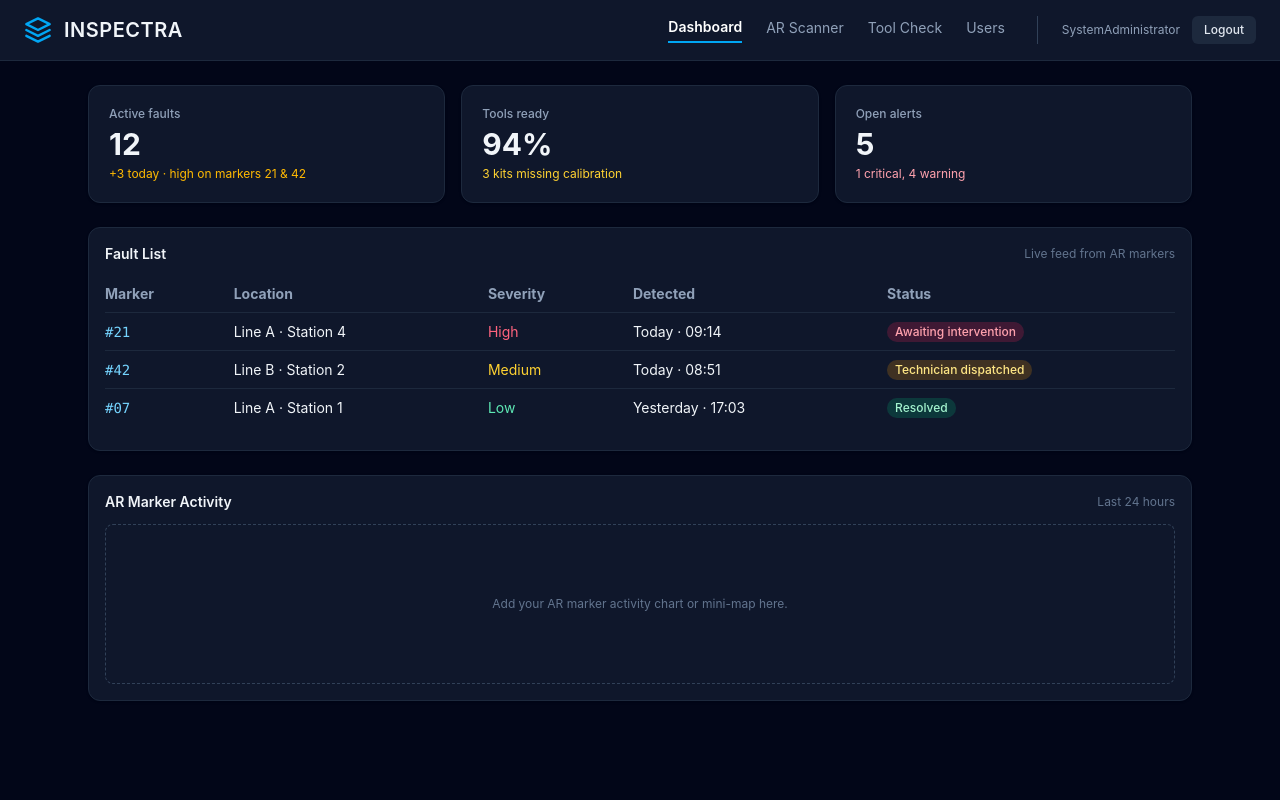
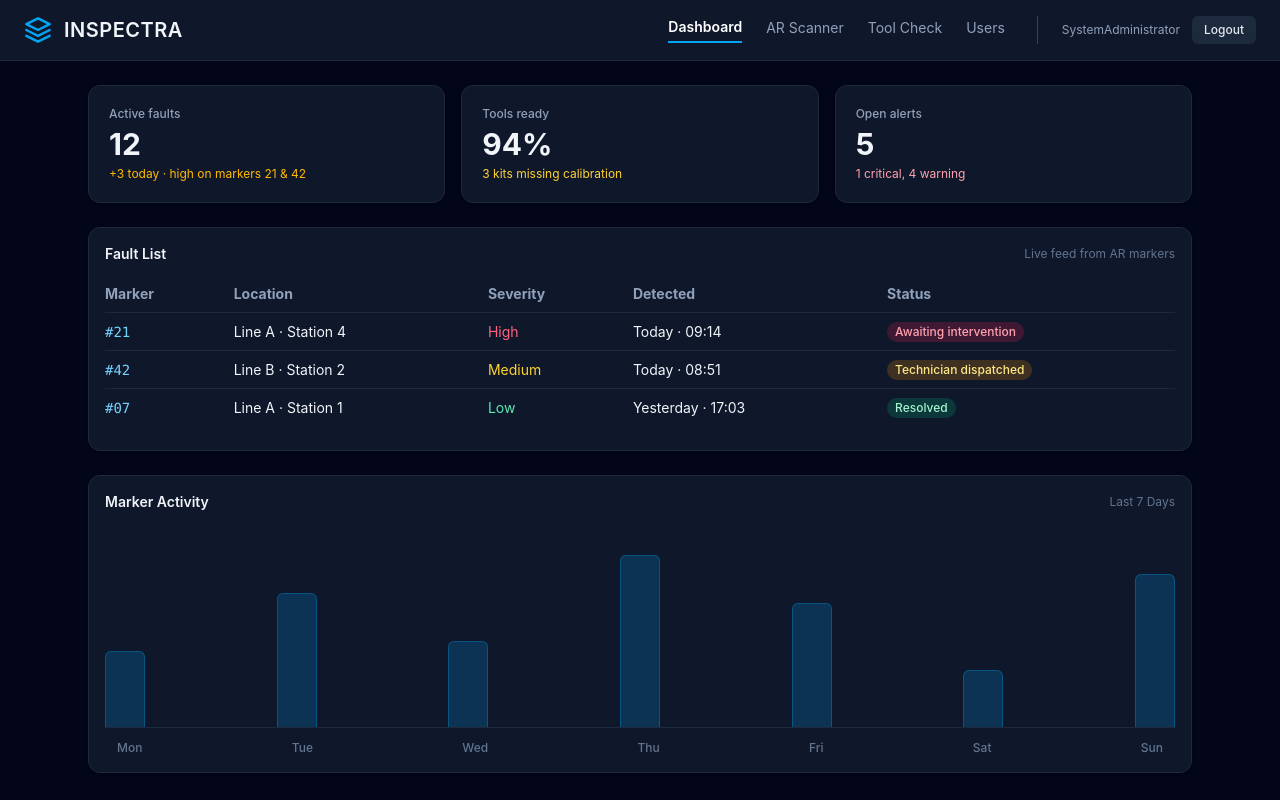
Before and after one commit to IgorTuchel/tiic-coursework, a React (Vite) app in the folder frontend/: page /dashboard in a window 1280 px wide. Built offline with nearby package versions, Linux system fonts and the light colour scheme.

Commit message:
Improved Marker Activity Chart

```diff
--- a/frontend/src/components/UserList.jsx
+++ b/frontend/src/components/UserList.jsx
@@ -2,8 +2,29 @@
 import React from "react";
 
 function UserList({ users, onEdit, onDelete }) {
-  if (users.length === 0) {
-    return <p className="text-slate-400">No users defined yet.</p>;
+  // Premium Empty State
+  if (!users || users.length === 0) {
+    return (
+      <div className="flex flex-col items-center justify-center py-16 px-4 bg-slate-900/40 border border-slate-800 border-dashed rounded-xl shadow-sm">
+        <svg
+          className="w-12 h-12 text-slate-700 mb-4"
+          fill="none"
+          stroke="currentColor"
+          strokeWidth="1.5"
+          viewBox="0 0 24 24"
+        >
+          <path
+            strokeLinecap="round"
+            strokeLinejoin="round"
+            d="M15 19.128a9.38 9.38 0 002.625.372 9.337 9.337 0 004.121-.952 4.125 4.125 0 00-7.533-2.493M15 19.128v-.003c0-1.113-.285-2.16-.786-3.07M15 19.128v.106A12.318 12.318 0 018.624 21c-2.331 0-4.512-.645-6.374-1.766l-.001-.109a6.375 6.375 0 0111.964-3.07M12 6.375a3.375 3.375 0 11-6.75 0 3.375 3.375 0 016.75 0zm8.25 2.25a2.625 2.625 0 11-5.25 0 2.625 2.625 0 015.25 0z"
+          />
+        </svg>
+        <h3 className="text-lg font-medium text-slate-200 mb-1">No users found</h3>
+        <p className="text-sm text-slate-500 text-center max-w-sm">
+          There are currently no users registered in the system. Create a new user above to assign roles and maintenance access.
+        </p>
+      </div>
+    );
   }
 
   return (
--- a/frontend/src/pages/DashboardPage.jsx
+++ b/frontend/src/pages/DashboardPage.jsx
@@ -90,18 +90,37 @@ function DashboardPage() {
           </div>
         </section>
 
-        {/* AR Marker Activity */}
-        {/* Added min-w-0 here as well for consistency */}
+        {/* AR Marker Activity Chart */}
         <section className="bg-slate-900 border border-slate-800 rounded-xl p-4 flex flex-col shadow min-w-0">
-          <div className="flex items-center justify-between mb-3">
-            <h2 className="text-sm font-semibold text-slate-100">AR Marker Activity</h2>
-            <span className="text-xs text-slate-500">Last 24 hours</span>
+          <div className="flex items-center justify-between mb-6">
+            <h2 className="text-sm font-semibold text-slate-100">Marker Activity</h2>
+            <span className="text-xs text-slate-500">Last 7 Days</span>
           </div>
 
-          <div className="flex-1 flex items-center justify-center">
-            <div className="h-40 w-full rounded-lg border border-dashed border-slate-700 flex items-center justify-center text-xs text-slate-500 text-center px-4">
-              Add your AR marker activity chart or mini-map here.
-            </div>
+          {/* FIX: Removed flex-1 and wrappers. Forced a hard height (h-48) so percentages work perfectly. */}
+          <div className="h-48 w-full flex items-end justify-between gap-2 border-b border-slate-800">
+            {[40, 70, 45, 90, 65, 30, 80].map((height, i) => (
+              <div
+                key={i}
+                className="w-full max-w-[2.5rem] bg-sky-500/20 hover:bg-sky-500/40 border-t border-x border-sky-500/30 rounded-t-md transition-all duration-300 relative group"
+                style={{ height: `${height}%` }}
+              >
+                {/* Tooltip */}
+                <div className="absolute -top-8 left-1/2 -translate-x-1/2 bg-slate-800 text-slate-200 text-xs px-2 py-1 rounded shadow-lg opacity-0 group-hover:opacity-100 transition-opacity pointer-events-none whitespace-nowrap z-10">
+                  {height} alerts
+                </div>
+              </div>
+            ))}
+          </div>
+
+          <div className="flex justify-between w-full mt-3 text-xs text-slate-500 font-medium px-1 sm:px-3">
+            <span>Mon</span>
+            <span>Tue</span>
+            <span>Wed</span>
+            <span>Thu</span>
+            <span>Fri</span>
+            <span>Sat</span>
+            <span>Sun</span>
           </div>
         </section>
       </div>
```
